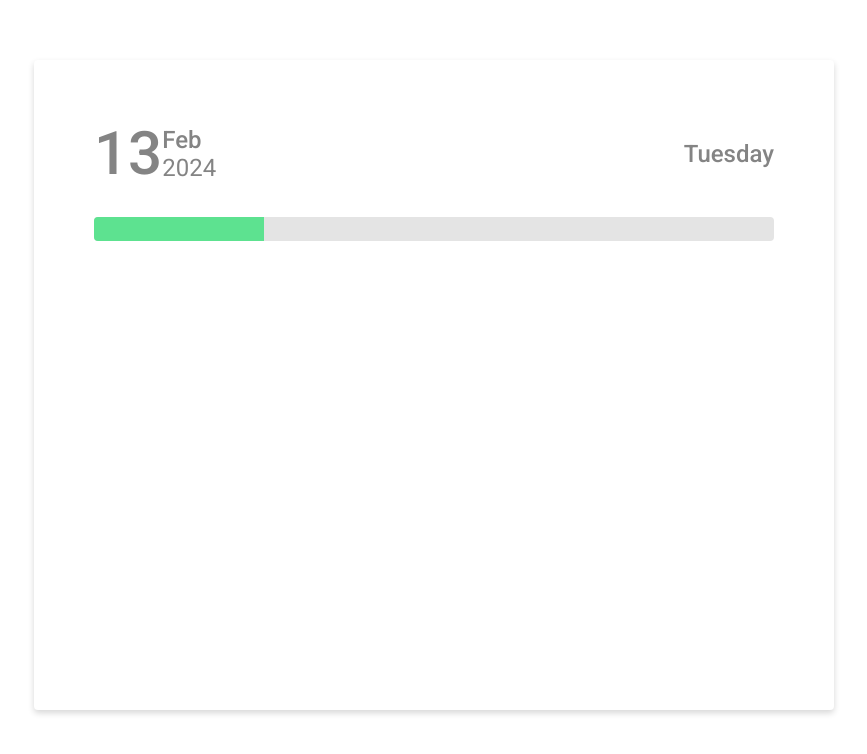
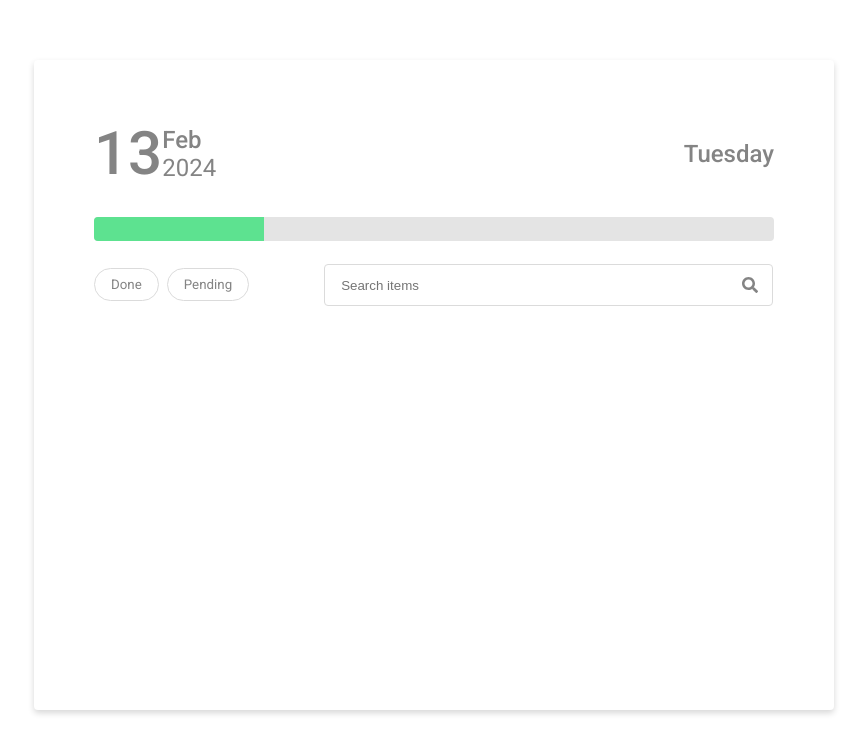
Before and after one commit to sizebay/frontend-challenge, a React (Create React App) app in the folder my-app/: page / in a window 1280 px wide. Shown: the top 754 px of the page, without its empty margins (26-893 px from the left). Built offline with nearby package versions, Linux system fonts and the light colour scheme.

Commit message:
feat: adicionar componente TaskManager para controle de tasks, lógica dos botões e busca de tasks

```diff
--- a/my-app/public/index.html
+++ b/my-app/public/index.html
@@ -14,6 +14,8 @@
   <link
     href="https://fonts.googleapis.com/css2?family=Roboto:ital,wght@0,100;0,300;0,400;0,500;0,700;0,900;1,100;1,300;1,400;1,500;1,700;1,900&display=swap"
     rel="stylesheet">
+  <link href="https://fonts.googleapis.com/css2?family=Material+Symbols+Outlined" rel="stylesheet" />
+
   <title>Sizebay App</title>
 </head>
 
--- a/my-app/src/components/Modal.js
+++ b/my-app/src/components/Modal.js
@@ -1,5 +1,5 @@
 import "./Modal.css";
-import ProgressBar from "./ProgressBar";
+import TaskManager from "./TaskManager";
 
 const Modal = () => {
   const currentDate = new Date();
@@ -20,7 +20,7 @@ const Modal = () => {
           <p className="weekday">{weekday}</p>
         </div>
 
-        <ProgressBar percent={"25"} />
+        <TaskManager />
       </div>
     </div>
   );
--- /dev/null
+++ b/my-app/src/components/TaskManager.css
@@ -0,0 +1,39 @@
+.headerActions {
+  margin-left: 60px;
+  display: flex;
+  align-items: center;
+}
+
+button {
+  cursor: pointer;
+  padding: 0 16px;
+  height: 33px;
+  border: 1px solid #dbdbdb;
+  border-radius: 17px;
+  background: #ffffff 0% 0% no-repeat padding-box;
+  margin: 27px 8px 28px 0;
+  color: #848484;
+  font-family: "Roboto";
+}
+
+button.selected {
+  border: 1px solid #4da6b3;
+  color: #4da6b3;
+  flex: none;
+}
+
+.customButton {
+  margin-right: 75px;
+}
+
+.searchBar {
+  padding: 0 16px 0 16px;
+  margin: 0 60px 0 auto;
+  width: 415px;
+  height: 40px;
+  background: #ffffff 0% 0% no-repeat padding-box;
+  border: 1px solid #dbdbdb;
+  border-radius: 4px;
+  outline: none;
+  color: #848484;
+}
--- /dev/null
+++ b/my-app/src/components/TaskManager.js
@@ -0,0 +1,86 @@
+import React, { useState } from "react";
+import ProgressBar from "./ProgressBar";
+import { FaSearch, FaCheck } from "react-icons/fa";
+import styled from "styled-components";
+import "./TaskManager.css";
+
+const SearchContainer = styled.div`
+  position: relative;
+`;
+
+const SearchIcon = styled(FaSearch)`
+  position: absolute;
+  right: 75px;
+  top: 50%;
+  transform: translateY(-50%);
+  cursor: pointer;
+`;
+
+const useTaskManager = () => {
+  const [doneSelected, setDoneSelected] = useState(false);
+  const [pendingSelected, setPendingSelected] = useState(false);
+
+  const handleDoneClick = () => {
+    setDoneSelected(!doneSelected);
+    setPendingSelected(false);
+  };
+
+  const handlePendingClick = () => {
+    setPendingSelected(!pendingSelected);
+    setDoneSelected(false);
+  };
+
+  const handleSearch = (event) => {
+    // Lógica de busca
+  };
+
+  return {
+    doneSelected,
+    pendingSelected,
+    handleDoneClick,
+    handlePendingClick,
+    handleSearch,
+  };
+};
+
+const TaskManager = () => {
+  const {
+    doneSelected,
+    pendingSelected,
+    handleDoneClick,
+    handlePendingClick,
+    handleSearch,
+  } = useTaskManager();
+
+  return (
+    <div>
+      <ProgressBar percent={"25"} />
+
+      <div className="headerActions">
+        <button
+          className={` ${doneSelected ? "selected" : ""}`}
+          onClick={handleDoneClick}
+        >
+          {doneSelected && <FaCheck />} Done
+        </button>
+        <button
+          className={`customButton ${pendingSelected ? "selected" : ""}`}
+          onClick={handlePendingClick}
+        >
+          {pendingSelected && <FaCheck />} Pending
+        </button>
+        <SearchContainer>
+          <input
+            type="text"
+            placeholder="Search items"
+            className="searchBar"
+            onChange={handleSearch}
+          />
+          <SearchIcon />
+        </SearchContainer>
+      </div>
+    </div>
+  );
+};
+
+export default TaskManager;
```
